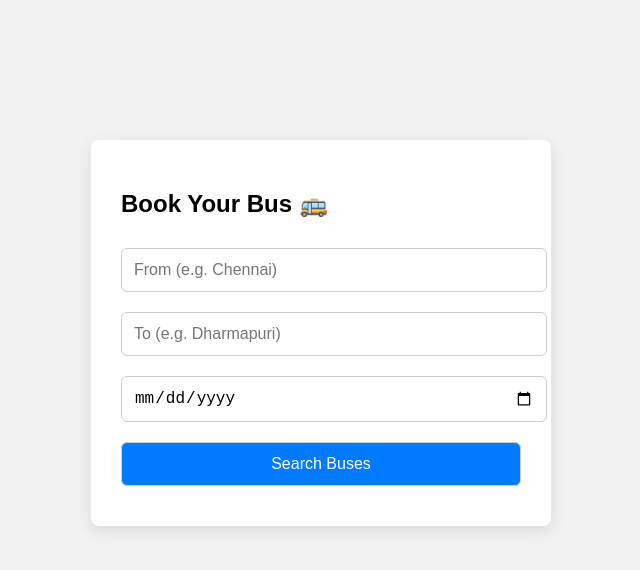
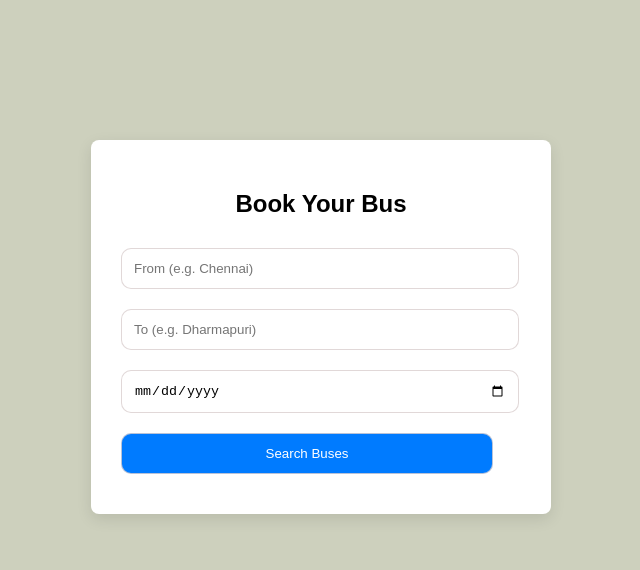
Before and after one commit to sunilkumart2025/class-12-study-website, a plain HTML site: page index.html in a window 1280 px wide. Shown: the whole page, without its empty margins (319-959 px from the left). Drawn offline with Linux system fonts and the light colour scheme.

Commit message:
Update index.html

```diff
--- a/index.html
+++ b/index.html
@@ -7,7 +7,7 @@
   <style>
     body {
       font-family: sans-serif;
-      background: #f2f2f2;
+      background: #cdd0bd;
       margin: 0;
       padding: 0;
     }
@@ -20,17 +20,22 @@
       box-shadow: 0 5px 15px rgba(0,0,0,0.1);
     }
     input, button {
-      width: 100%;
+      width: 93%;
       padding: 12px;
       margin: 10px 0;
-      border: 1px solid #ccc;
-      border-radius: 6px;
-      font-size: 16px;
+      border: 1px solid #dbd1d1d5;
+      border-radius: 10px;
+      margin-right: 15px;
+
+
     }
     button {
       background: #007bff;
       color: white;
       cursor: pointer;
+    }
+    .head{
+        text-align: center;
     }
   </style>
 </head>
@@ -72,7 +77,7 @@
   <!-- Dynamic login/logout -->
 </div>
   <div class="container">
-    <h2>Book Your Bus 🚌</h2>
+    <h2 class="head">Book Your Bus </h2>
     <form id="searchForm">
       <input type="text" id="from" placeholder="From (e.g. Chennai)" required />
       <input type="text" id="to" placeholder="To (e.g. Dharmapuri)" required />
```
